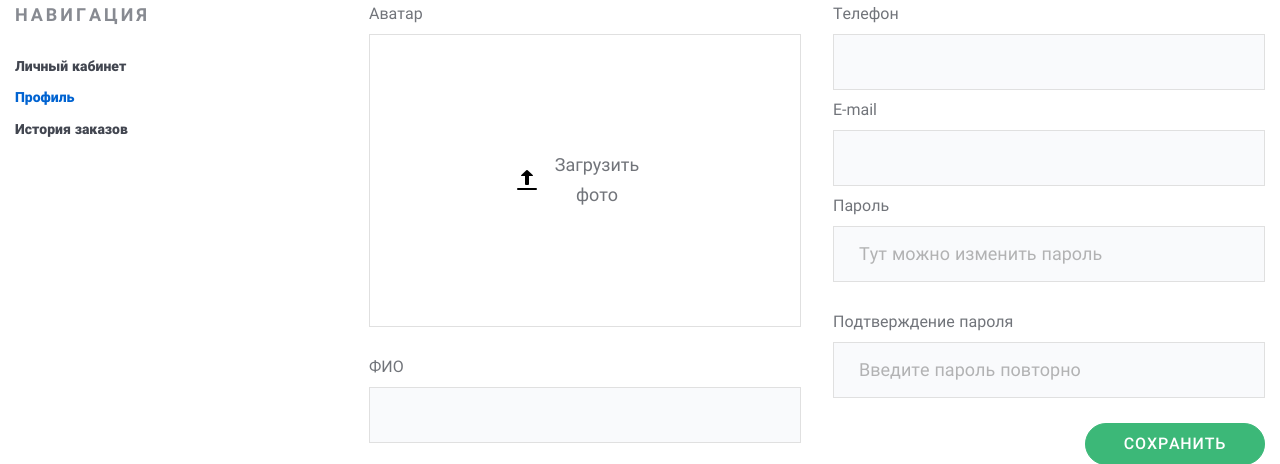
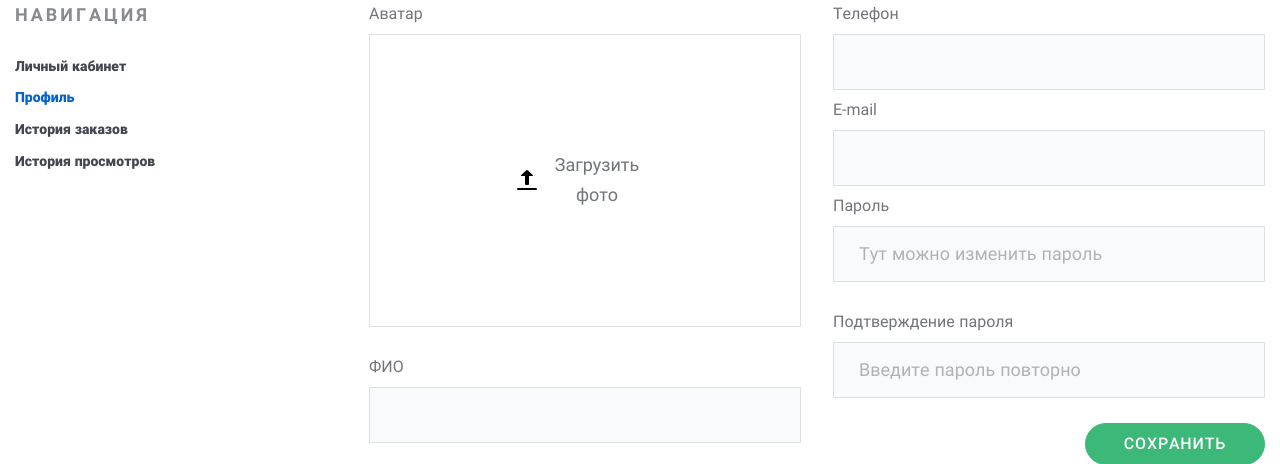
Before and after one commit to ilmi-dzheparov/Django-final-project, a Django app: template src/templates/accounts/profile.html in a window 1280 px wide. Shown: the part 370-834 px from the top of the page. Run offline with Django 4.2, Linux system fonts and the light colour scheme; the template is opened without the code that fills it: values that come from a table or form of the project are taken from there, others are empty; parts of the project's set-up code (start-up, migrations or seed data) failed here and were passed over.

Commit message:
fix: потерянная ссылка добавлена

```diff
--- a/src/templates/accounts/profile.html
+++ b/src/templates/accounts/profile.html
@@ -36,7 +36,11 @@
                                             {% translate 'История заказов' %}
                                         </a>
                                     </li>
-
+                                    <li class="menu-item">
+                                        <a class="menu-link" href="{% url 'accounts:product_viewing_history' %}">
+                                            {% translate 'История просмотров' %}
+                                        </a>
+                                    </li>
                                 </ul>
                             </div>
                         </div>
```
Lines whose indentation alone changed are shown as unchanged.
